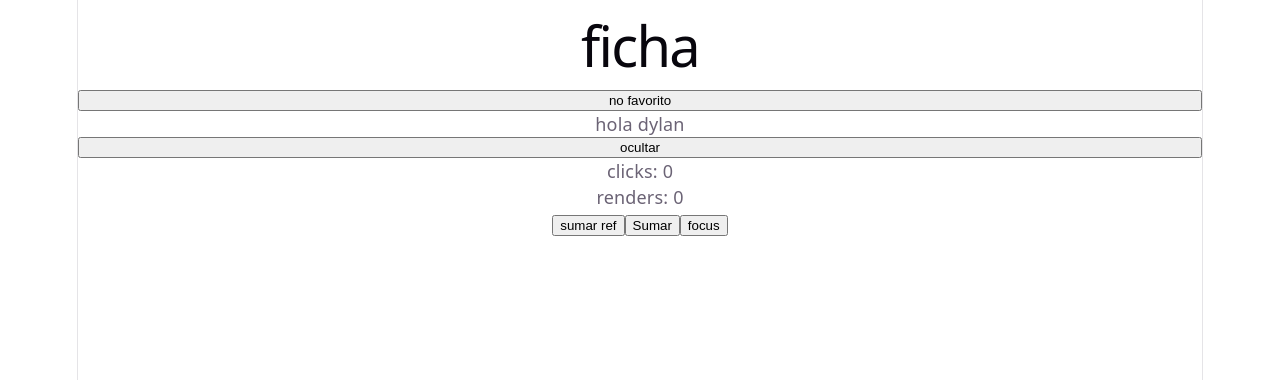
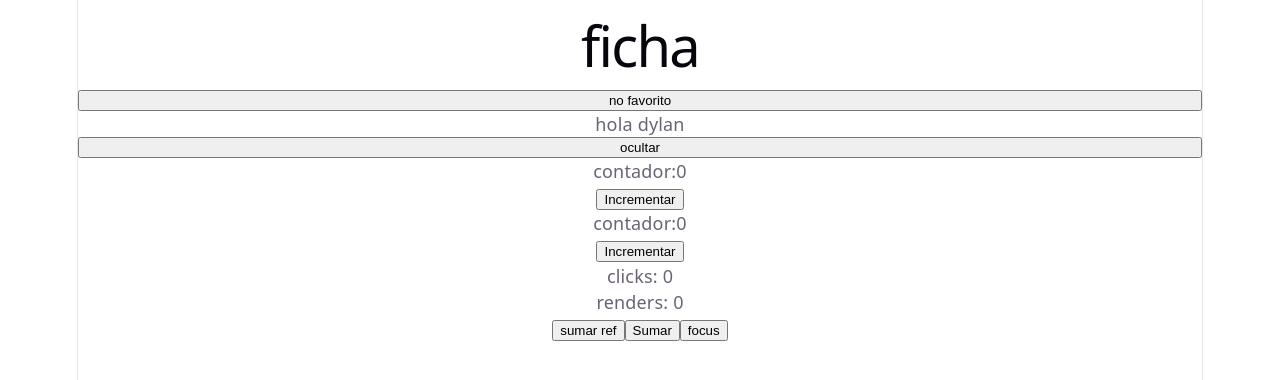
Before and after one commit to dylanrosas2211-bot/programacion-web, a React (Vite) app in the folder clase-11/: page / in a window 1280 px wide. Shown: the top 380 px of the page. Built offline with nearby package versions, Linux system fonts and the light colour scheme.

Commit message:
ya casi termino el ejercicio 4

```diff
--- a/clase-11/src/App.jsx
+++ b/clase-11/src/App.jsx
@@ -3,6 +3,9 @@ import './App.css'
 import Reloj from './componentes/reloj'
 import ClicksYRenders from './componentes/clickYrender'
 import Ficha from "./componentes/Ficha";
+import ContandoCafes from './componentes/ContadorDeCafes';
+import ContandoVisitas from './componentes/ContadorDeVisitas';
+
 function App() {
   const [abierto,setAbierto] = useState(true)
 
@@ -20,8 +23,11 @@ function App() {
       {
         // abierto ? <Reloj/> : ""
       }
+      <ContandoCafes />
+      <ContandoVisitas />
       <ClicksYRenders />
     </>
+
   )
 }
 
--- /dev/null
+++ b/clase-11/src/componentes/ContadorDeCafes.jsx
@@ -0,0 +1,22 @@
+import {useState } from "react"
+
+export default function ContandoCafes() {
+  const [contador, setContador] = useState(0)
+
+  console.log(contador)
+
+  function sumar() {
+  setContador (contador + 1)
+}
+  return(
+    <div>
+      <p>
+        contador:{contador}
+     </p>
+    <button onClick={sumar}>
+      Incrementar
+    </button>
+  </div>
+)
+
+}
--- /dev/null
+++ b/clase-11/src/componentes/ContadorDeVisitas.jsx
@@ -0,0 +1,22 @@
+import {useState } from "react"
+
+export default function ContandoVisitas() {
+  const [contador, setContador] = useState(0)
+
+  console.log(contador)
+
+  function sumar() {
+  setContador (contador + 1)
+}
+  return(
+    <div>
+      <p>
+        contador:{contador}
+     </p>
+    <button onClick={sumar}>
+      Incrementar
+    </button>
+  </div>
+)
+
+}
```
